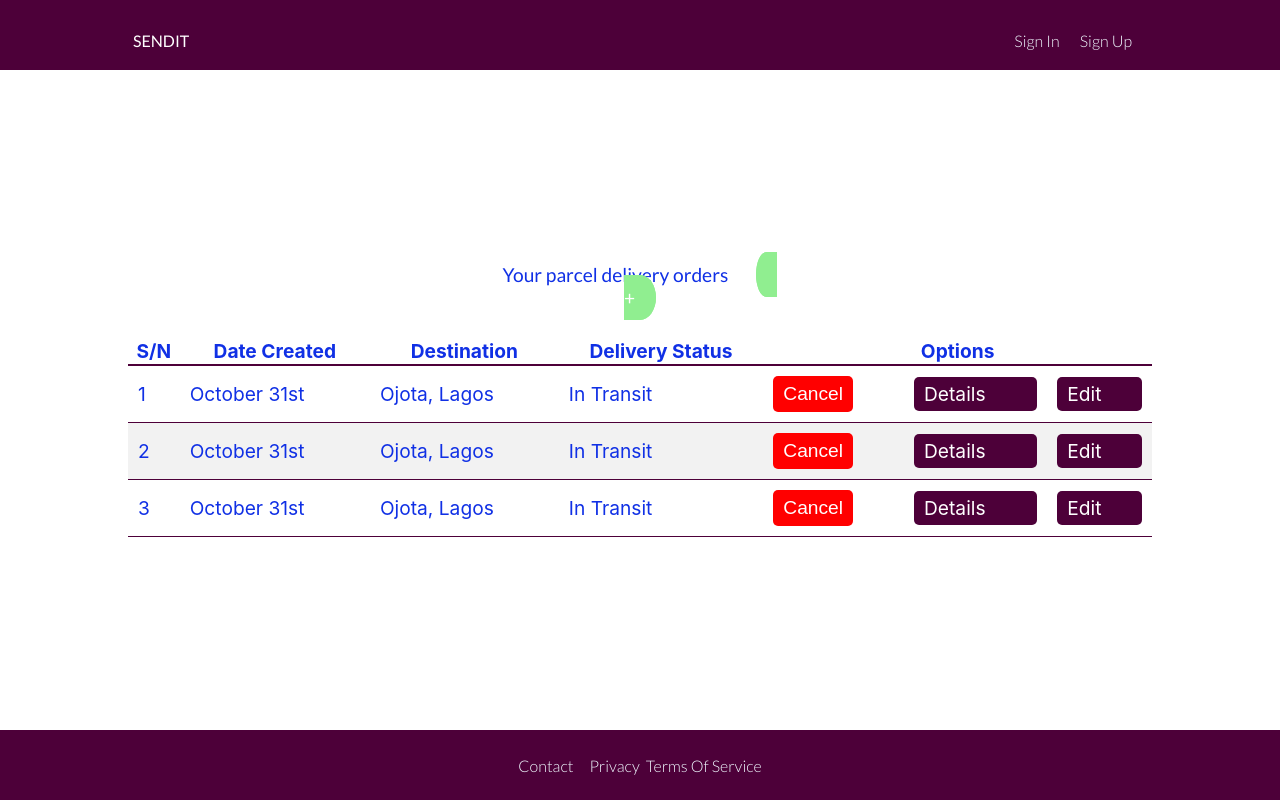
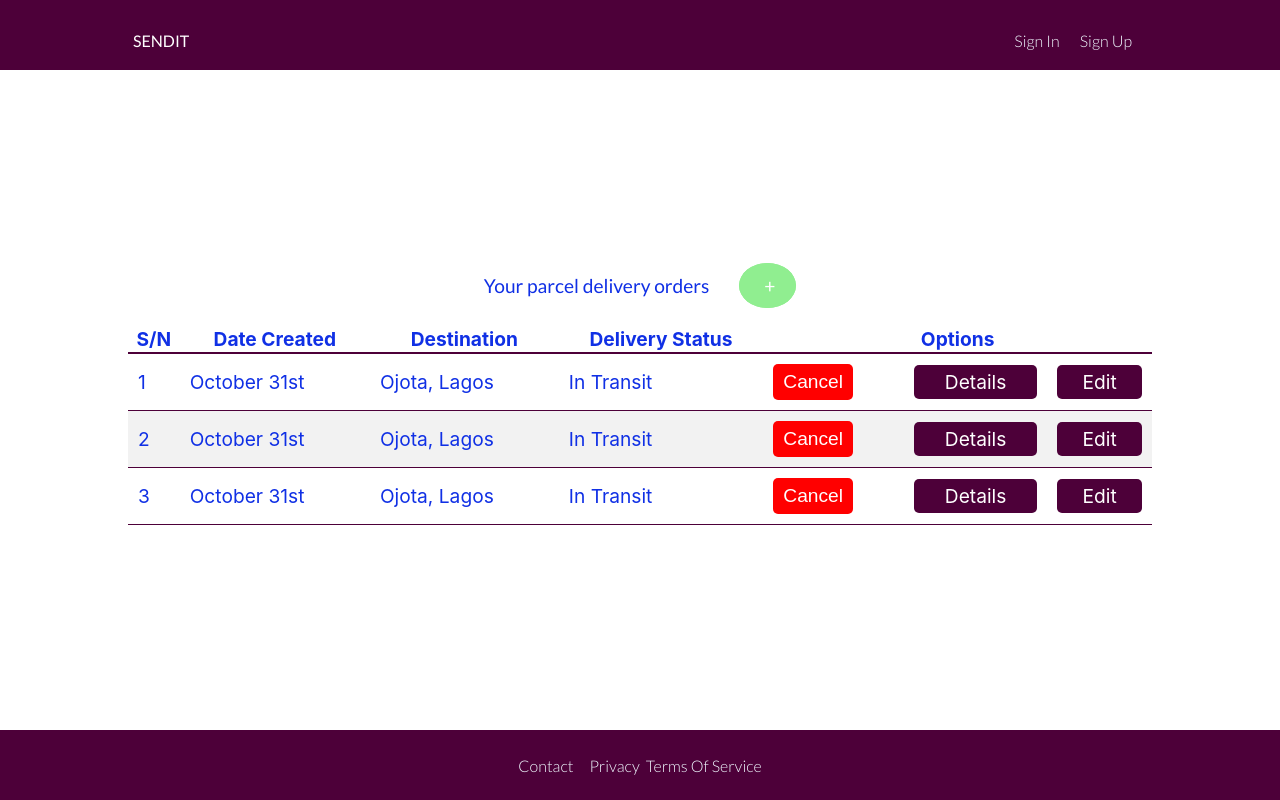
Before and after one commit to oneEyedSunday/sendit-react-frontend, a React (Create React App) app: page /parcels in a window 1280 px wide. Built offline with nearby package versions, Linux system fonts and the light colour scheme.

Commit message:
Aligned text inside buttons and more width for info container on larger screens

```diff
--- a/src/components/parcels.css
+++ b/src/components/parcels.css
@@ -16,7 +16,11 @@
     border-radius: 50%;
     padding: 10px 20px;
     color: #fff;
-    margin-left: 10%;
+    margin-left: 30px;
+}
+
+.parcel__button {
+    text-align: center;
 }
 
 .parcel__button a {
@@ -87,3 +91,10 @@
         padding-right: 2px;
     }
 }
+
+
+@media (min-width: 900px) {
+    .info__container {
+        width: 100%;
+    }
+}
```
